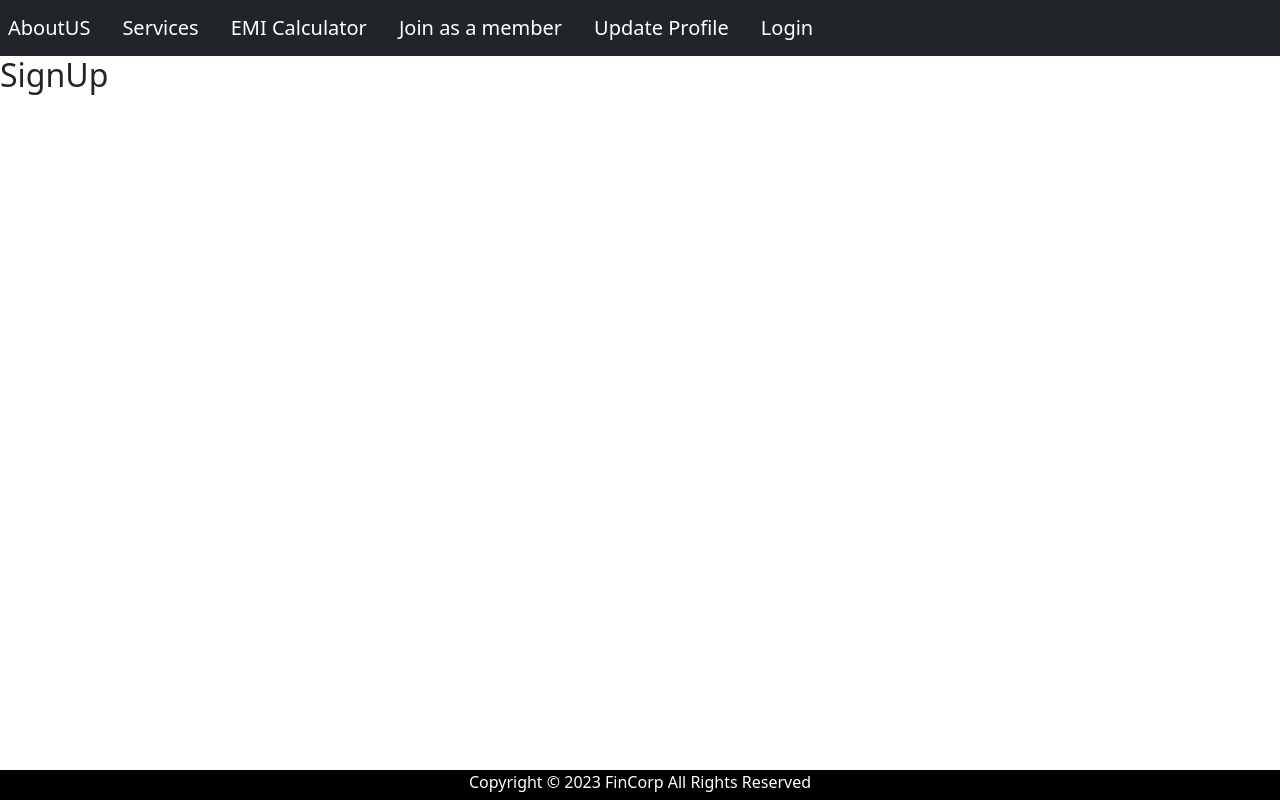
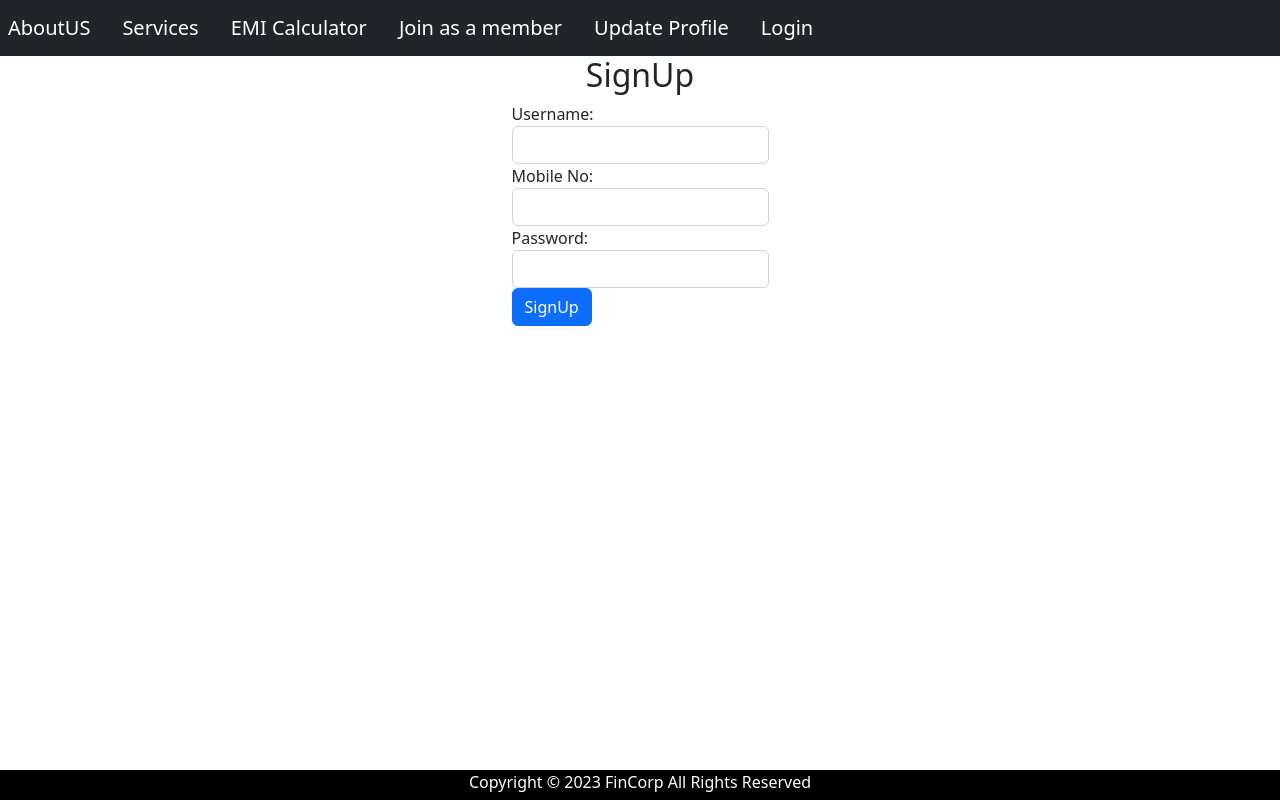
Before and after one commit to chakkasailesh/FinCorp_ReactJS, a React (Create React App) app: page /signUp in a window 1280 px wide. Built offline with nearby package versions, Linux system fonts and the light colour scheme.

Commit message:
implemented signup functionality

```diff
--- a/src/actions/Actions.js
+++ b/src/actions/Actions.js
@@ -30,4 +30,28 @@ const loginValidate = (data) => {
   };
 };
 
-export { login, loginValidate, logout };
+const signupValidate = (data) => {
+  return (dispatch) => {
+    console.log(data);
+    let user = {
+      userID: data.username,
+      mobile: data.phone,
+      password: data.password,
+    };
+    axios.get("http://localhost:4000/members").then((res) => {
+      let value = res.data;
+      let result = value.find(
+        (val) => val.userID === data.username && val.password === data.password
+      );
+      if (result) {
+        alert("user already exists");
+      } else {
+        axios
+          .post("http://localhost:4000/members", user)
+          .then((res) => dispatch(login(true)))
+          .catch((res) => dispatch(login(false)));
+      }
+    });
+  };
+};
+export { login, loginValidate, logout, signupValidate };
--- a/src/components/Login.js
+++ b/src/components/Login.js
@@ -41,7 +41,7 @@ const Login = () => {
   };
   return (
     <div>
-      <h2>Login</h2>
+      <h2 style={{ textAlign: "center" }}>Login</h2>
       <div style={{ display: "flex", justifyContent: "center" }}>
         <form onSubmit={handleSubmit}>
           <div className="form-group">
--- a/src/components/SignUp.js
+++ b/src/components/SignUp.js
@@ -1,11 +1,98 @@
-import React from "react";
-import { useSelector } from "react-redux";
+import React, { useState } from "react";
+import { useSelector, useDispatch } from "react-redux";
+import "bootstrap/dist/css/bootstrap.min.css";
+import validateFiled from "../validations/validateField";
+import { signupValidate } from "../actions/Actions";
+import { useNavigate } from "react-router-dom";
 
 const SignUp = () => {
+  const initialForm = {
+    username: "",
+    phone: "",
+    password: "",
+  };
+  const navigate = useNavigate();
+  const dispatch = useDispatch();
   const authenticated = useSelector((state) => state.LoginReducer.isAuthed);
+  const [formData, setFormData] = useState(initialForm);
+  const [formErrors, setFormErrors] = useState(initialForm);
+  const handleChange = (e) => {
+    const { name, value } = e.target;
+    const error = validateFiled(name, value, formData);
+    setFormData({ ...formData, [name]: value });
+    setFormErrors({ ...formErrors, [name]: error });
+  };
+  const handleSubmit = (e) => {
+    e.preventDefault();
+    const errors = {};
+    Object.keys(formData).forEach(
+      (name) => (errors[name] = validateFiled(name, formData[name], formData))
+    );
+    setFormErrors(errors);
+    if (Object.values(errors).some((error) => error)) {
+      return;
+    }
+    console.log("data");
+    dispatch(signupValidate(formData));
+    navigate("/");
+  };
   if (authenticated) {
     return <h2>Already a user</h2>;
-  } else return <h2>SignUp</h2>;
+  } else
+    return (
+      <div>
+        <h2 style={{ textAlign: "center" }}>SignUp</h2>
+        <div style={{ display: "flex", justifyContent: "center" }}>
+          <form onSubmit={handleSubmit}>
+            <div className="form-group">
+              <label htmlFor="username">Username:</label>
+              <input
+                className="form-control"
+                type="text"
+                id="username"
+                name="username"
+                onChange={handleChange}
+                value={formData.username}
+              ></input>
+              {formErrors.username && (
+                <span className="error text-danger">{formErrors.username}</span>
+              )}
+            </div>
+            <div className="form-group">
+              <label htmlFor="phone">Mobile No:</label>
+              <input
+                className="form-control"
+                type="text"
+                id="phonr"
+                name="phone"
+                onChange={handleChange}
+                value={formData.phone}
+              ></input>
+              {formErrors.phone && (
+                <span className="error text-danger">{formErrors.phone}</span>
+              )}
+            </div>
+            <div className="form-group">
+              <label htmlFor="password">Password:</label>
+              <input
+                className="form-control"
+                type="password"
+                id="password"
+                name="password"
+                onChange={handleChange}
+                value={formData.password}
+              ></input>
+              {formErrors.password && (
+                <span className="error text-danger">{formErrors.password}</span>
+              )}
+            </div>
+            <button type="submit" className="btn btn-primary">
+              SignUp
+            </button>
+          </form>
+        </div>
+      </div>
+    );
 };
 
 export default SignUp;
--- a/src/validations/validateField.js
+++ b/src/validations/validateField.js
@@ -10,6 +10,10 @@ const validateFiled = (name, value, formData) => {
       else if (value.length < 5)
         return "Password should be at least 5 characters long";
       break;
+    case "phone":
+      if (value.length === 0) return "Mobile number is required";
+      else if (!/[6,9]{1}\d{9}/.test(value)) return "Invalid mobile number";
+      break;
     default:
       return "";
   }
```
Also changed, not shown: data.json (+18 -0 lines).
